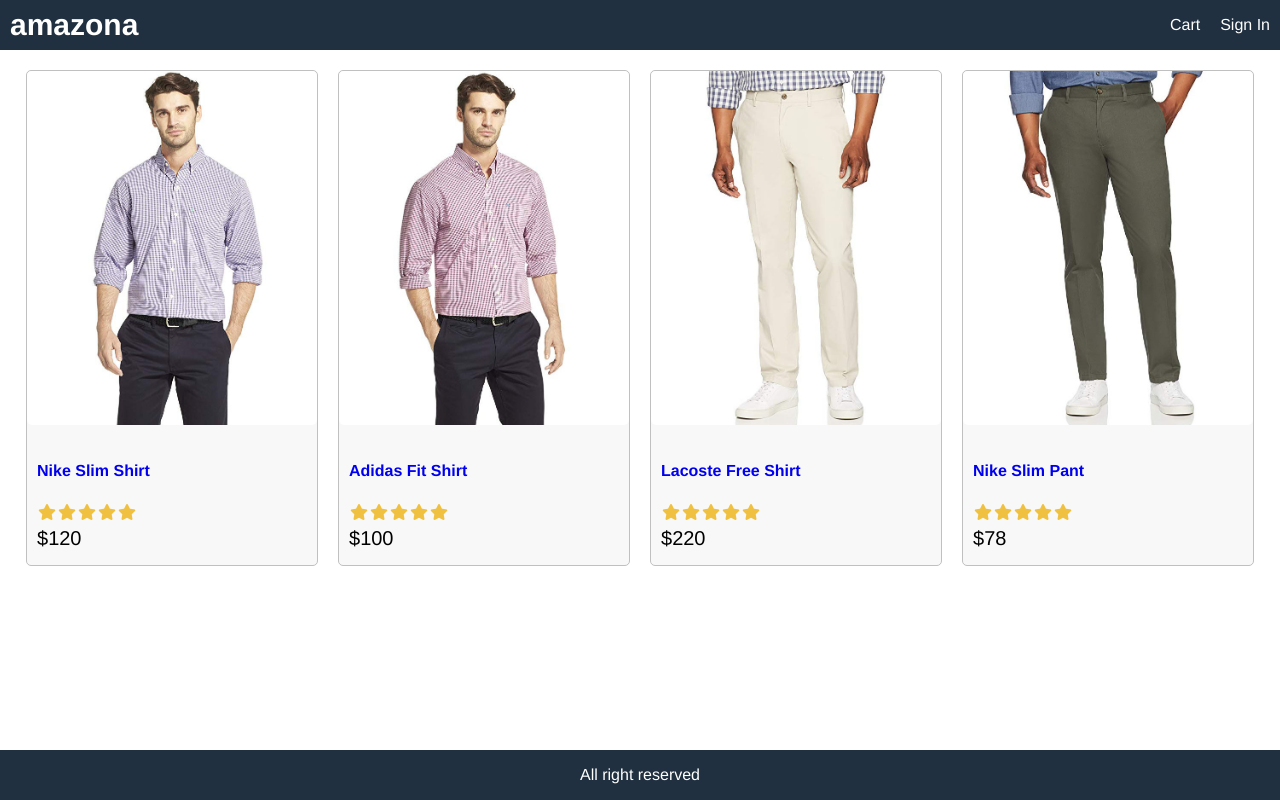
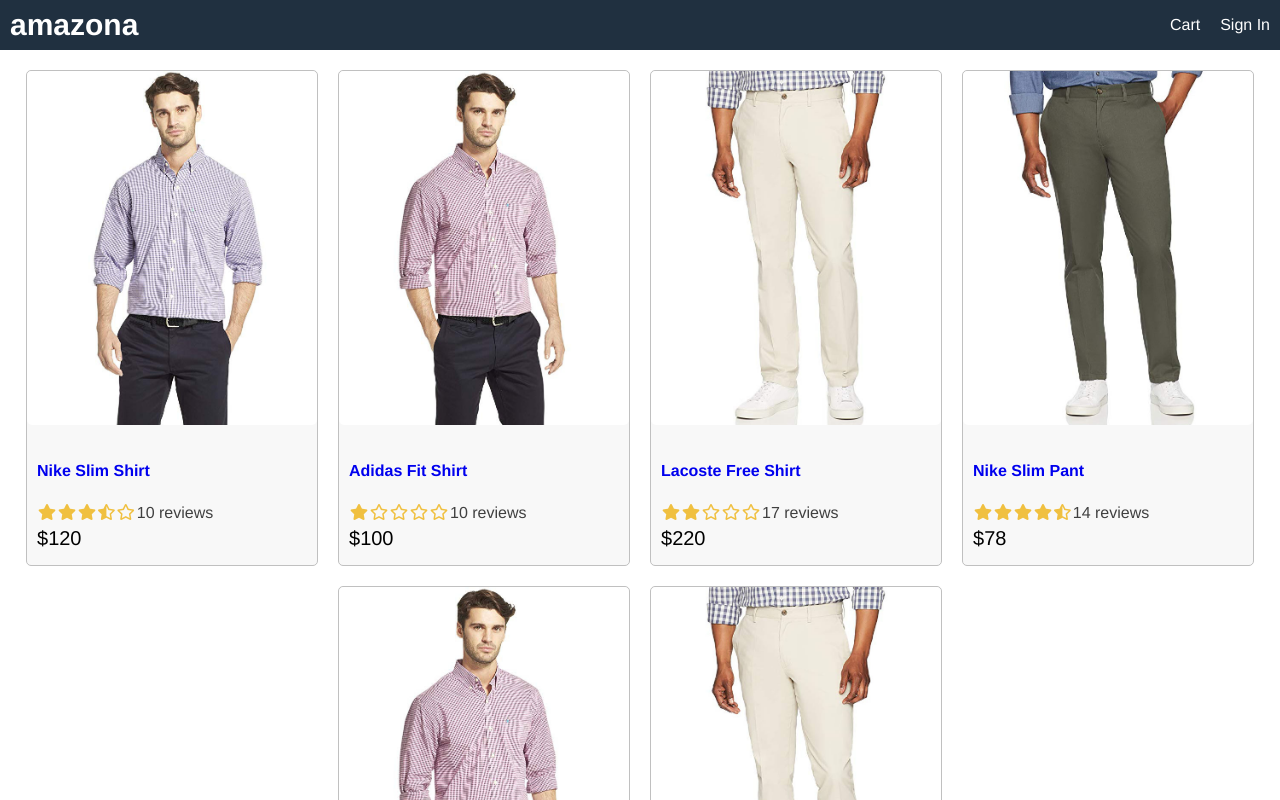
Before and after one commit to abed1373/Amazona, a React (Create React App) app in the folder frontend/: page / in a window 1280 px wide. Shown: the top 800 px of the page. Built offline with nearby package versions, Linux system fonts and the light colour scheme.

Commit message:
extract Product and Rating

```diff
--- a/frontend/public/index.html
+++ b/frontend/public/index.html
@@ -25,9 +25,13 @@
       Learn how to configure a non-root public URL by running `npm run build`.
     -->
     <link
-    rel="stylesheet"
-    href="https://cdnjs.cloudflare.com/ajax/libs/font-awesome/6.4.0/css/all.min.css"
-  />
+      rel="stylesheet"
+      href="https://cdn.jsdelivr.net/npm/@fortawesome/fontawesome-free@5.15.4/css/all.min.css
+
+
+
+    "
+    />
     <title>React App</title>
   </head>
   <body>
--- a/frontend/src/App.js
+++ b/frontend/src/App.js
@@ -1,5 +1,6 @@
 import React from 'react'
 import data from './data';
+import Product from './components/Product';
 
 function App() {
   return (
@@ -17,34 +18,7 @@
       <div className="row center">
         {
           data.products.map(product=>(
-            <div key={product._id} className="card">
-            <a href={`/product/${product._id}`}>
-              <img className="medium" src={product.image} alt="product" />
-            </a>
-            <div className="card-body">
-            <a href={`/product/${product._id}`}>
-                <h2>{product.name}</h2>
-              </a>
-              <div className="rating">
-                <span>
-                  <i className="fa fa-star"></i>
-                </span>
-                <span>
-                  <i className="fa fa-star"></i>
-                </span>
-                <span>
-                  <i className="fa fa-star"></i>
-                </span>
-                <span>
-                  <i className="fa fa-star"></i>
-                </span>
-                <span>
-                  <i className="fa fa-star"></i>
-                </span>
-              </div>
-              <div className="price">${product.price}</div>
-            </div>
-          </div>
+           <Product key={product._id} product={product}></Product>
           ))
         }
 
--- /dev/null
+++ b/frontend/src/components/Product.js
@@ -0,0 +1,20 @@
+import React from 'react'
+import Rating from './Rating'
+
+export default function Product(props) {
+    const {product}=props
+  return (
+    <div key={product._id} className="card">
+    <a href={`/product/${product._id}`}>
+      <img className="medium" src={product.image} alt="product" />
+    </a>
+    <div className="card-body">
+    <a href={`/product/${product._id}`}>
+        <h2>{product.name}</h2>
+      </a>
+     <Rating rating={product.rating}  numReviews={ product.numReviews}></Rating>
+      <div className="price">${product.price}</div>
+    </div>
+  </div>
+  )
+}
--- /dev/null
+++ b/frontend/src/components/Rating.js
@@ -0,0 +1,67 @@
+import React from 'react';
+
+export default function Rating(props) {
+  const { rating, numReviews } = props;
+  return (
+    <div className="rating">
+    <span>
+      <i
+        className={
+          rating >= 1
+            ? 'fas fa-star'
+            : rating >= 0.5
+            ? 'fas fa-star-half-alt'
+            : 'far fa-star'
+        }
+      />
+    </span>
+    <span>
+      <i
+        className={
+          rating >= 2
+            ? 'fas fa-star'
+            : rating >= 1.5
+            ? 'fas fa-star-half-alt'
+            : 'far fa-star'
+        }
+      />
+    </span>
+    <span>
+      <i
+        className={
+          rating >= 3
+            ? 'fas fa-star'
+            : rating >= 2.5
+            ? 'fas fa-star-half-alt'
+            : 'far fa-star'
+        }
+      />
+    </span>
+    <span>
+      <i
+        className={
+          rating >= 4
+            ? 'fas fa-star'
+            : rating >= 3.5
+            ? 'fas fa-star-half-alt'
+            : 'far fa-star'
+        }
+      />
+    </span>
+    <span>
+      <i
+        className={
+          rating >= 5
+            ? 'fas fa-star'
+            : rating >= 4.5
+            ? 'fas fa-star-half-alt'
+            : 'far fa-star'
+        }
+      />
+    </span>
+
+        <span>{numReviews + ' reviews'}</span>
+
+    </div>
+  );
+}
--- a/frontend/src/data.js
+++ b/frontend/src/data.js
@@ -8,7 +8,7 @@
             price: 120,
             countInStock: 10,
             brand: 'Nike',
-            rating: 4.5,
+            rating: 3.5,
             numReviews: 10,
             description: 'high quality product',
           },
@@ -20,7 +20,7 @@
             price: 100,
             countInStock: 20,
             brand: 'Adidas',
-            rating: 4.0,
+            rating: 1,
             numReviews: 10,
             description: 'high quality product',
           },
@@ -32,7 +32,7 @@
             price: 220,
             countInStock: 0,
             brand: 'Lacoste',
-            rating: 4.8,
+            rating: 2,
             numReviews: 17,
             description: 'high quality product',
           },
@@ -48,6 +48,30 @@
             numReviews: 14,
             description: 'high quality product',
           },
+          {
+            id:'5',
+            name: 'Puma Slim Pant',
+            category: 'Pants',
+            image: '/images/p2.jpg',
+            price: 65,
+            countInStock: 5,
+            brand: 'Puma',
+            rating: 3.5,
+            numReviews: 10,
+            description: 'high quality product',
+          },
+          {
+            id:'6',
+            name: 'Adidas Fit Pant',
+            category: 'Pants',
+            image: '/images/p3.jpg',
+            price: 139,
+            countInStock: 12,
+            brand: 'Adidas',
+            rating: 5,
+            numReviews: 15,
+            description: 'high quality product',
+          },
 
     ],
 };
--- a/frontend/src/index.css
+++ b/frontend/src/index.css
@@ -107,3 +107,6 @@
   color: #f0c040;
   margin: 0.1rem;
 }
+.rating span:last-child{
+  color: #404040;
+}
```
